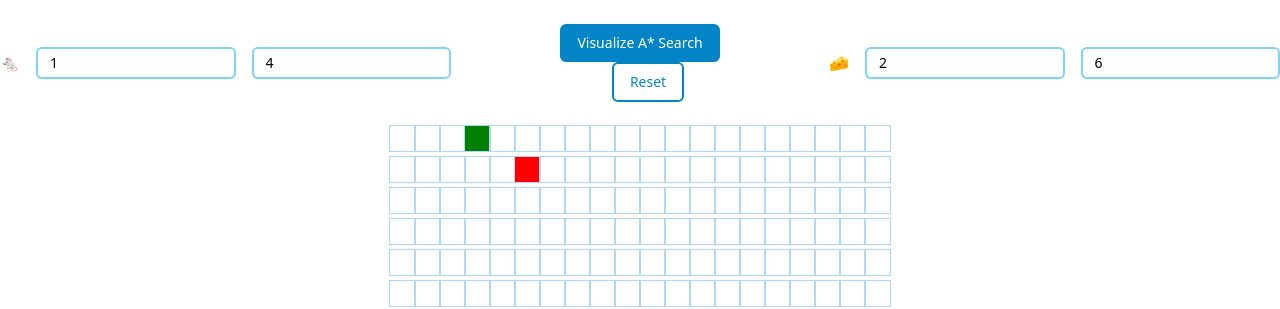
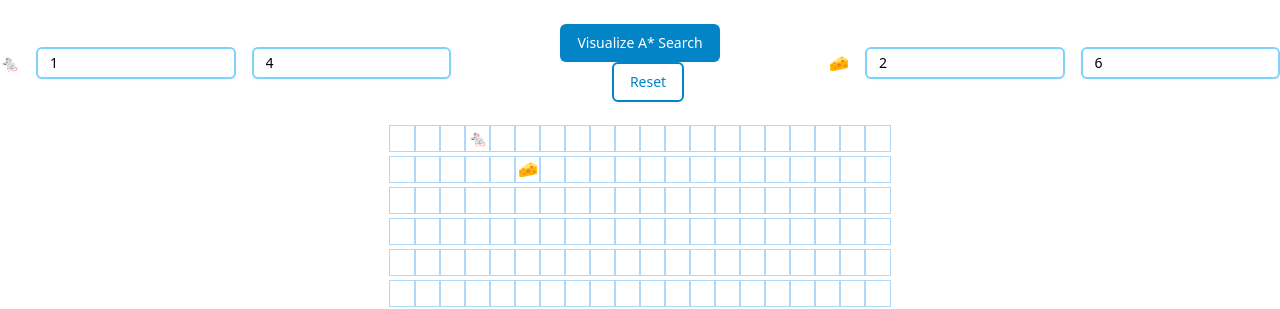
Before and after one commit to rizqitsani/rat-in-maze-visualizer, a React (Create React App) app: page / in a window 1280 px wide. Shown: the top 309 px of the page. Built offline with nearby package versions, Linux system fonts and the light colour scheme.

Commit message:
feat: change start node and end node appearance

```diff
--- a/src/components/Node/Node.css
+++ b/src/components/Node/Node.css
@@ -3,14 +3,6 @@
   height: 25px;
   outline: 1px solid rgb(175, 216, 248);
   display: inline-block;
-}
-
-.node-finish {
-  background-color: red;
-}
-
-.node-start {
-  background-color: green;
 }
 
 .node-visited {
--- a/src/components/Node/Node.jsx
+++ b/src/components/Node/Node.jsx
@@ -10,22 +10,20 @@ const Node = ({
   onMouseUp,
   row,
 }) => {
-  const extraClassName = isFinish
-    ? 'node-finish'
-    : isStart
-    ? 'node-start'
-    : isWall
-    ? 'node-wall'
-    : '';
+  const extraClassName = isWall ? 'node-wall' : '';
 
   return (
     <div
       id={`node-${row}-${col}`}
-      className={`node ${extraClassName}`}
+      className={`node ${extraClassName} relative`}
       onMouseDown={() => onMouseDown(row, col)}
       onMouseEnter={() => onMouseEnter(row, col)}
       onMouseUp={() => onMouseUp()}
-    />
+    >
+      <span role='img' className='absolute inset-0'>
+        {isFinish ? '🧀' : isStart ? '🐁' : ''}
+      </span>
+    </div>
   );
 };
 
```
